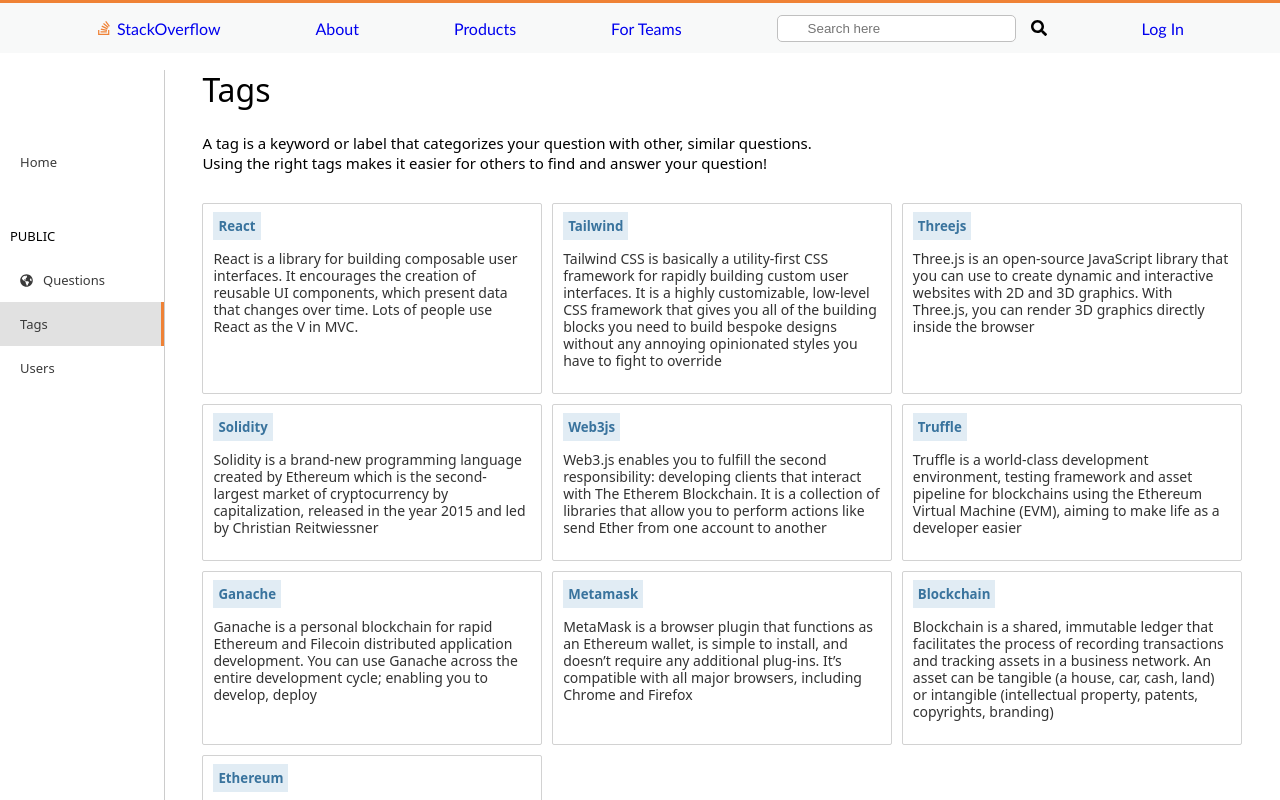
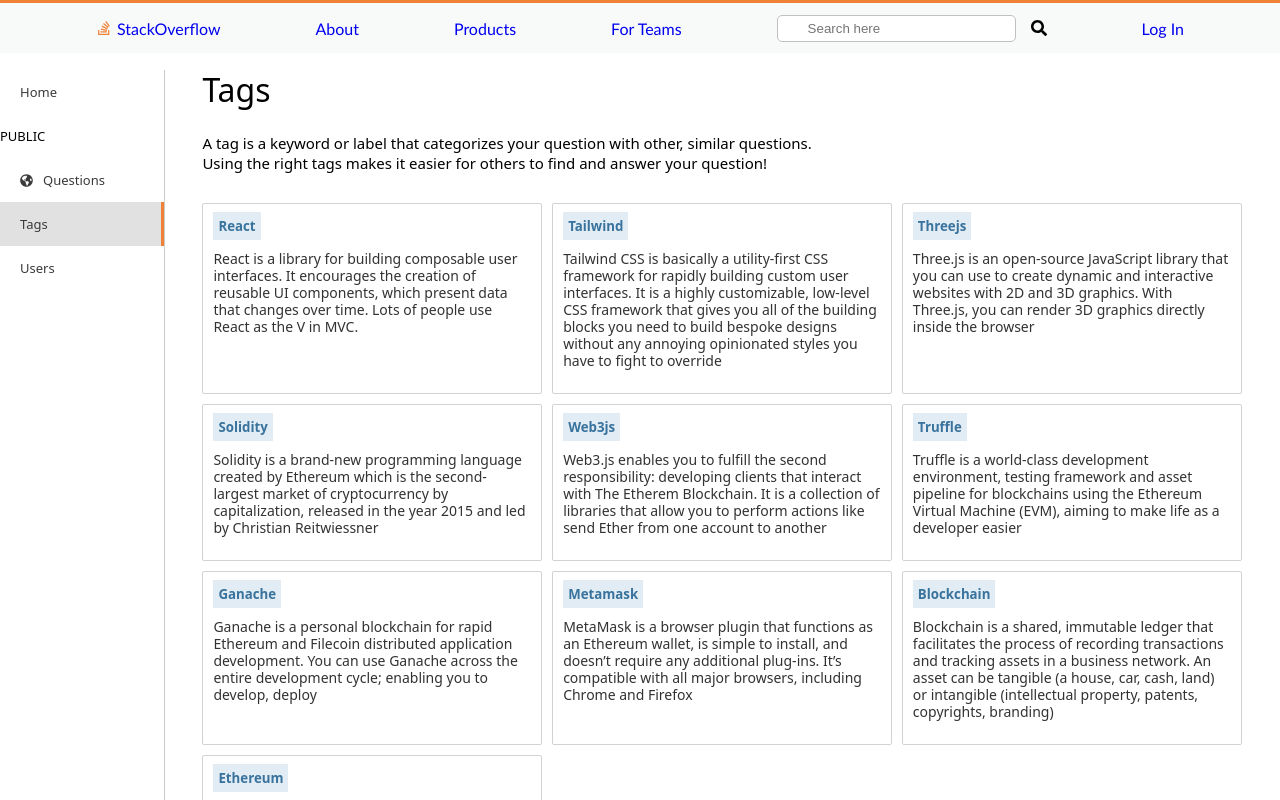
Before and after one commit to SanjuJssmr/overFlowFrontend, a React (Create React App) app: page /Tags in a window 1280 px wide. Shown: the top 800 px of the page. Built offline with nearby package versions, Linux system fonts and the light colour scheme; no server answers.

Commit message:
Update LeftSideBar.jsx

```diff
--- a/src/components/LeftSideBar/LeftSideBar.jsx
+++ b/src/components/LeftSideBar/LeftSideBar.jsx
@@ -1,16 +1,30 @@
-import React from 'react'
+import React, { useState } from 'react'
 import { NavLink } from 'react-router-dom'
 import './LeftSideBar.css'
+import { RiMenuUnfoldLine } from 'react-icons/ri'
+import {VscChromeClose} from 'react-icons/vsc'
 import { FaGlobeAmericas } from 'react-icons/fa'
 const LeftSideBar = () => {
+
+  const [barState, setBarState] = useState(false)
+  const showBar = () => {
+  setBarState(!barState)
+}
+
   return (
-    <div className='side-nav'>
-      <nav className='main-nav-bars' >
+    <div className='mainSide'>
+     <div className='toggle'  onClick={showBar} >
+        {barState ? <RiMenuUnfoldLine  /> :
+          <VscChromeClose  />}
+      </div>
+    <div className={!barState ? 'side-nav' : 'mob-nav' }   >
+
+      <nav className={barState ? 'main-nav-bars' :""} >
         <NavLink to='/' className='nav-bar' activeclassname='active'>
           <p>Home</p>
         </NavLink>
       </nav>
-      <nav className='nav-bars'>
+      <nav className={barState ? 'nav-bars' : ""} >
         <div ><p>PUBLIC</p></div>
         <NavLink to='/Questions' className='nav-bar' activeclassname='active'>
          <FaGlobeAmericas style={{marginRight:"10px"}}/>
@@ -24,6 +38,7 @@
         </NavLink>
 
       </nav>
+      </div>
     </div>
   )
 }
```
